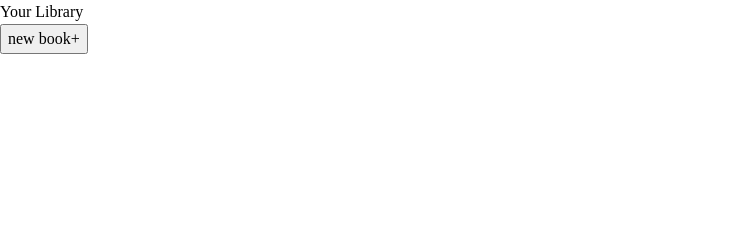
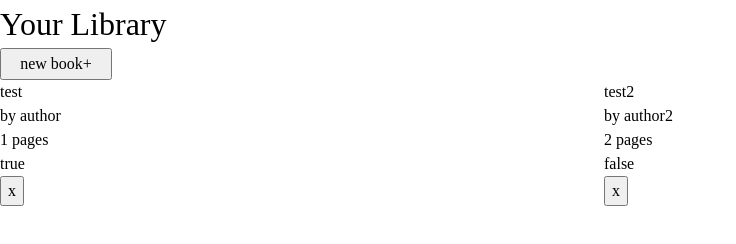
Before and after one commit to TIWIMIN/TOP-Library, a plain HTML site: page index.html in a window 1280 px wide. Shown: the whole page, without its empty margins (0-736 px from the left). Drawn offline with Linux system fonts and the light colour scheme.

Commit message:
Add preliminary card layout

```diff
--- a/index.html
+++ b/index.html
@@ -8,11 +8,11 @@
     <link rel="stylesheet" href="style.css">
 </head>
 <body>
-    <div class="content">
+    <div class="container">
         <div class="your-library">
             Your Library
         </div>
-        <button>
+        <button class = "new-book">
             new book+
         </button>
         <div class="library">
--- a/script.js
+++ b/script.js
@@ -20,7 +20,46 @@ function addBookToLibrary(book) {
 }
 
 function displayAllBooks() {
-    for (const book in myLibrary) {
+    const library = document.querySelector(".library");
 
+    for (const book of myLibrary) {
+        const card = document.createElement("div");
+        card.classList.add("card");
+        library.appendChild(card);
+
+        const title = document.createElement("div");
+        title.classList.add("title");
+        card.appendChild(title);
+        title.textContent = book.title;
+
+        const author = document.createElement("div");
+        author.classList.add("author");
+        card.appendChild(author);
+        author.textContent = "by " + book.author;
+
+        const pages = document.createElement("div");
+        pages.classList.add("pages");
+        card.appendChild(pages);
+        pages.textContent = book.pages + " pages";
+
+        const read = document.createElement("div");
+        read.classList.add("read");
+        card.appendChild(read);
+        read.textContent = book.read;
+
+        const remove = document.createElement("button");
+        remove.classList.add("remove");
+        card.appendChild(remove);
+        remove.textContent = 'x';
+        remove.addEventListener("click", () => {
+            card.remove();
+        });
     }
 }
+
+let book1 = new Book("test", "author", "1", true);
+addBookToLibrary(book1);
+let book2 = new Book("test2", "author2", "2", false);
+addBookToLibrary(book2);
+
+displayAllBooks();
--- a/style.css
+++ b/style.css
@@ -44,3 +44,28 @@ p, h1, h2, h3, h4, h5, h6 {
 #root, #__next {
     isolation: isolate;
 }
+
+
+.container {
+    display: grid;
+    grid-template: 3rem 2rem 1fr / 1fr 3fr;
+    grid-auto-flow: column;
+}
+
+.your-library {
+    font-size: 2rem;
+}
+
+.new-book {
+    width: 7rem;
+    height: 2rem;
+}
+
+.library {
+    grid-area: 3 / 1 / 4 / 3;
+    width: calc(100vw - 4rem);
+    height: calc(100vh - 5rem);
+    display: grid;
+    grid-auto-flow: column;
+    grid-template: repeat(3, 1fr), repeat(3, 1fr);
+}
```
